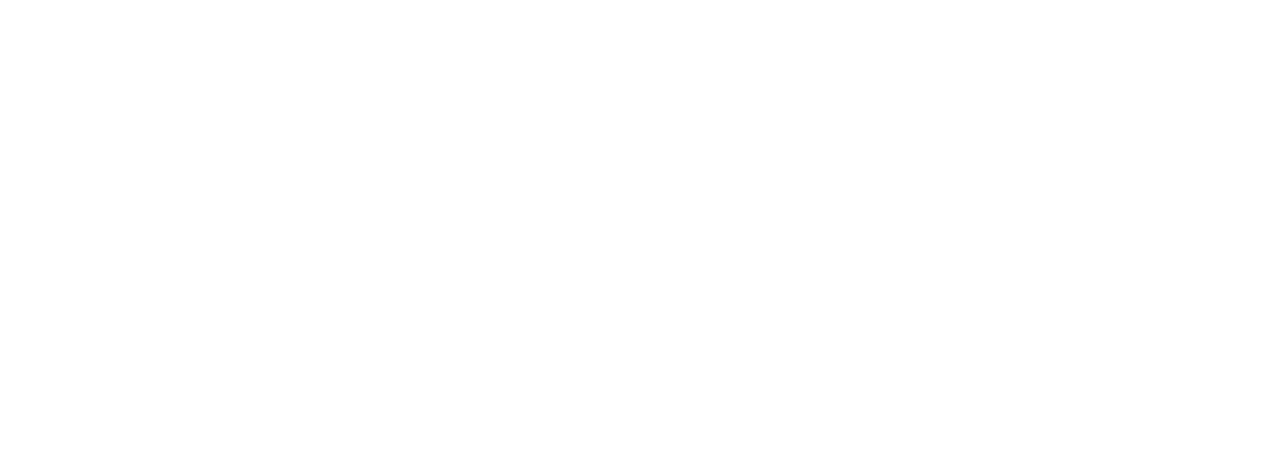
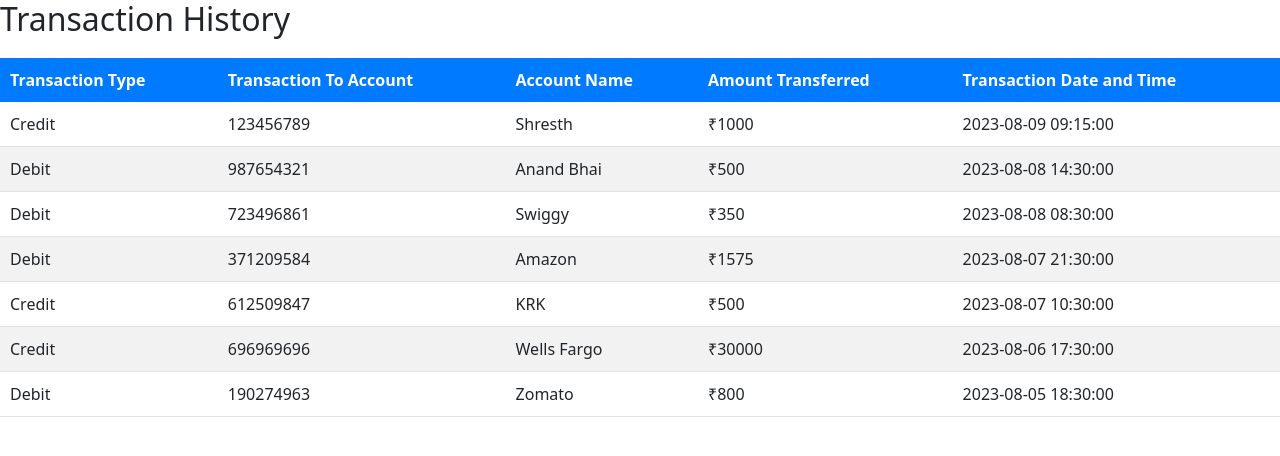
Before and after one commit to kamal1316/Banking-System, a React (Create React App) app in the folder Front End/onlinebanking/: page /transactions in a window 1280 px wide. Before the commit this address had no page. Shown: the top 456 px of the page. Built offline with nearby package versions, Linux system fonts and the light colour scheme.

Commit message:
Added transaction.js

```diff
--- a/Front End/onlinebanking/src/App.js
+++ b/Front End/onlinebanking/src/App.js
@@ -5,6 +5,8 @@
 import Signup from './components/signup';
 import Dashboard from './components/dashboard';
 import Payment from './components/payment';
+import Transactions from './components/transactions';
+import PersonalDetails from './components/personaldetails';
 import { ToastContainer } from 'react-toastify';
 
 const App = () => {
@@ -19,6 +21,8 @@
           <Route path="/signup"  element={<Signup/>}></Route>
           <Route path="/dashboard"  element={<Dashboard/>}></Route>
           <Route path="/payment"  element={<Payment/>}></Route>
+          <Route path="/transactions"  element={<Transactions/>}></Route>
+          <Route path="/personaldetails"  element={<PersonalDetails/>}></Route>
         </Routes>
       </div>
     </BrowserRouter></>
--- a/Front End/onlinebanking/src/components/mycard.js
+++ b/Front End/onlinebanking/src/components/mycard.js
@@ -1,6 +1,9 @@
 import { CardGroup } from 'react-bootstrap';
 import Button from 'react-bootstrap/Button';
 import Card from 'react-bootstrap/Card';
+import React from 'react';
+import { useEffect } from "react";
+import {Link, useNavigate } from 'react-router-dom';
 
 const MyCard = () => {
   return (
@@ -13,10 +16,10 @@
         <Card.Text></Card.Text>
         <Card.Text></Card.Text>
         <Card.Text>
-          Peter Parry
+          Sangram Ray
         </Card.Text>
         <Card.Text>
-          Account Number: 12345
+          Account Number: 123459876
         </Card.Text>
         <Card.Text>
           Account Type: Savings
@@ -24,7 +27,9 @@
         <Card.Text>
           Branch: Hyderabad
         </Card.Text>
-        <Button variant="primary">Show Full Details</Button>
+        <Button variant="primary">
+        <Link to="/personaldetails" className="btn btn-default">Show Personal Details</Link>
+        </Button>
       </Card.Body>
     </Card>
 
@@ -39,9 +44,12 @@
           Balance: 15000
         </Card.Text>
         <Card.Text>
-          Last Transaction: +500
+          Last Transaction: +1000
         </Card.Text>
-        <Button variant="primary">Show All Transactions</Button>
+
+        <Button variant="primary">
+        <Link to="/transactions" className="btn btn-default">Show All Transactions</Link>
+        </Button>
       </Card.Body>
     </Card>
     </CardGroup>
--- /dev/null
+++ b/Front End/onlinebanking/src/components/personaldetails.css
@@ -0,0 +1,30 @@
+/* Container for the personal details page */
+.personal-details-container {
+    padding: 20px;
+  }
+
+  /* Styling for the details container */
+  .details {
+    background-color: #f5f5f5;
+    padding: 20px;
+    border-radius: 5px;
+    box-shadow: 0 2px 4px rgba(0, 0, 0, 0.1);
+  }
+
+  /* Styling for each detail item */
+  .detail-item {
+    display: flex;
+    align-items: center;
+    margin-bottom: 15px;
+  }
+
+  /* Styling for labels */
+  .detail-item label {
+    font-weight: bold;
+    width: 150px;
+  }
+
+  /* Styling for details */
+  .detail-item span {
+    font-weight: normal;
+  }
--- /dev/null
+++ b/Front End/onlinebanking/src/components/personaldetails.js
@@ -0,0 +1,46 @@
+import React from 'react';
+import './personaldetails.css'; // Import the CSS file for styling
+
+function PersonalDetails() {
+  return (
+    <div className="personal-details-container">
+      <h2>Personal Details</h2>
+      <div className="details">
+        <div className="detail-item">
+          <label>Name:</label>
+          <span>Sangram Ray</span>
+        </div>
+        <div className="detail-item">
+          <label>Account No:</label>
+          <span>123459876</span>
+        </div>
+        <div className="detail-item">
+          <label>Father's Name:</label>
+          <span>Samir Ray</span>
+        </div>
+        <div className="detail-item">
+          <label>Address:</label>
+          <span>Madhapur, Hyderabad, Telangana.</span>
+        </div>
+        <div className="detail-item">
+          <label>Email ID:</label>
+          <span>sangram.ray@example.com</span>
+        </div>
+        <div className="detail-item">
+          <label>Phone Number:</label>
+          <span>(+91) 456-7890</span>
+        </div>
+        <div className="detail-item">
+          <label>Aadhar Number:</label>
+          <span>1234-5678-9012</span>
+        </div>
+        <div className="detail-item">
+          <label>PAN Number:</label>
+          <span>ABCDE1234F</span>
+        </div>
+      </div>
+    </div>
+  );
+}
+
+export default PersonalDetails;
--- /dev/null
+++ b/Front End/onlinebanking/src/components/transactions.css
@@ -0,0 +1,30 @@
+/* Container for the transaction history page */
+.transactions-container {
+    padding: 20px;
+  }
+
+  /* Styling for the transaction table */
+  .transaction-table {
+    width: 100%;
+    border-collapse: collapse;
+    margin-top: 20px;
+  }
+
+  /* Styling for the table headers */
+  .transaction-table th {
+    background-color: #007bff;
+    color: white;
+    padding: 10px;
+    text-align: left;
+  }
+
+  /* Styling for the table data cells */
+  .transaction-table td {
+    padding: 10px;
+    border-bottom: 1px solid #dee2e6;
+  }
+
+  /* Alternating row colors for better readability */
+  .transaction-table tbody tr:nth-child(even) {
+    background-color: #f2f2f2;
+  }
--- /dev/null
+++ b/Front End/onlinebanking/src/components/transactions.js
@@ -0,0 +1,94 @@
+import React, { useState } from 'react';
+import './transactions.css';
+
+const transactionsData = [
+  {
+    id: 1,
+    type: 'Credit',
+    toAccount: '123456789',
+    accountName: 'Shresth',
+    amount: 1000,
+    date: '2023-08-09 09:15:00',
+  },
+  {
+    id: 2,
+    type: 'Debit',
+    toAccount: '987654321',
+    accountName: 'Anand Bhai',
+    amount: 500,
+    date: '2023-08-08 14:30:00',
+  },
+  {
+    id: 3,
+    type: 'Debit',
+    toAccount: '723496861',
+    accountName: 'Swiggy',
+    amount: 350,
+    date: '2023-08-08 08:30:00',
+  },
+  {
+    id: 4,
+    type: 'Debit',
+    toAccount: '371209584',
+    accountName: 'Amazon',
+    amount: 1575,
+    date: '2023-08-07 21:30:00',
+  },
+  {
+    id: 5,
+    type: 'Credit',
+    toAccount: '612509847',
+    accountName: 'KRK',
+    amount: 500,
+    date: '2023-08-07 10:30:00',
+  },
+  {
+    id: 6,
+    type: 'Credit',
+    toAccount: '696969696',
+    accountName: 'Wells Fargo',
+    amount: 30000,
+    date: '2023-08-06 17:30:00',
+  },
+  {
+    id: 7,
+    type: 'Debit',
+    toAccount: '190274963',
+    accountName: 'Zomato',
+    amount: 800,
+    date: '2023-08-05 18:30:00',
+  },
+];
+
+function Transactions() {
+    return (
+      <div>
+        <h2>Transaction History</h2>
+        <table className="transaction-table">
+          <thead>
+            <tr>
+              <th>Transaction Type</th>
+              <th>Transaction To Account</th>
+              <th>Account Name</th>
+              <th>Amount Transferred</th>
+              <th>Transaction Date and Time</th>
+            </tr>
+          </thead>
+          <tbody>
+            {transactionsData.map((transaction) => (
+              <tr key={transaction.id}>
+                <td>{transaction.type}</td>
+                <td>{transaction.toAccount}</td>
+                <td>{transaction.accountName}</td>
+                <td>₹{transaction.amount}</td>
+                <td>{transaction.date}</td>
+              </tr>
+            ))}
+          </tbody>
+        </table>
+      </div>
+    );
+  }
+
+
+export default Transactions;
```
Also changed, not shown: 1 other file (tests, documents, lock files or other folders).
